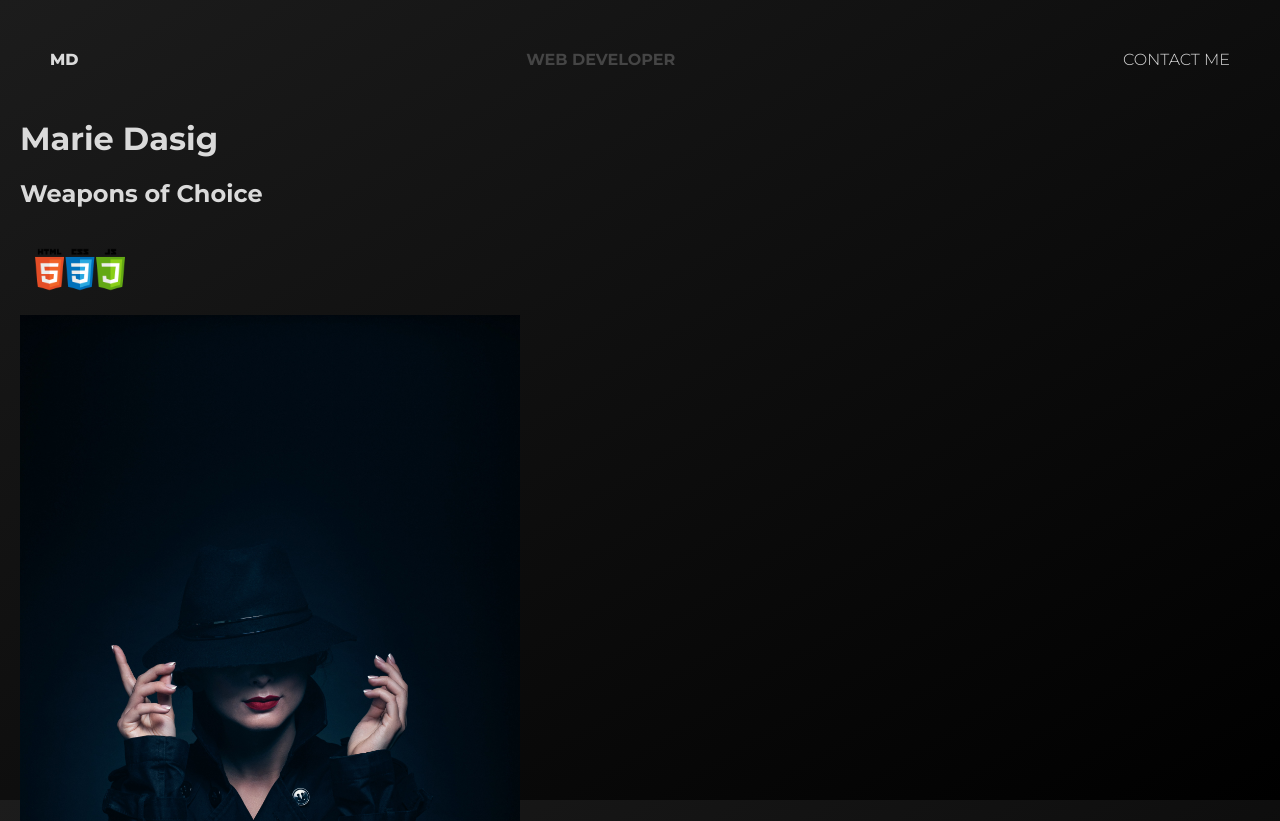
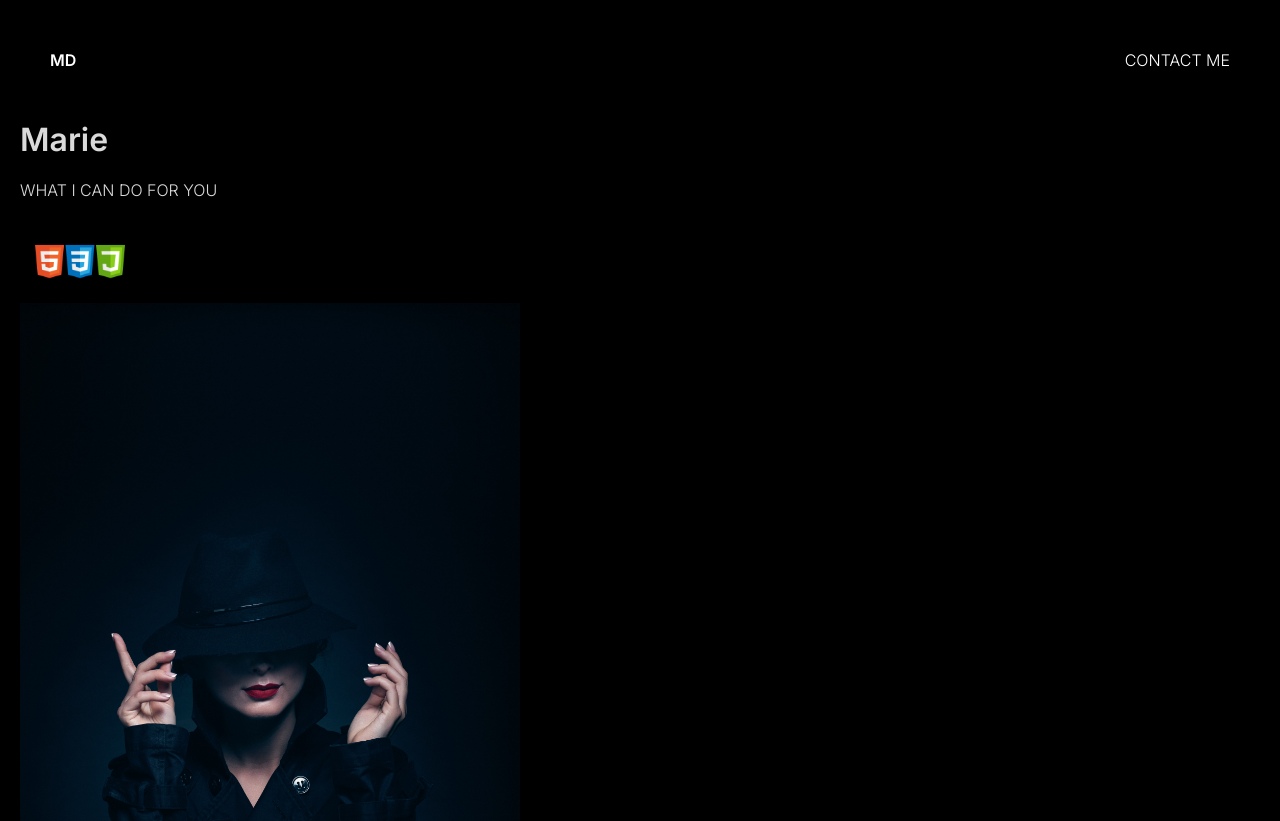
Before and after one commit to mariedasig/First-Portfolio, a plain HTML site: page diy/index.html in a window 1280 px wide. Shown: the top 821 px of the page. Drawn offline with Linux system fonts and the light colour scheme.

Commit message:
Updating Portfolio
Changed the font, background, font family and size.

```diff
--- a/diy/css/main.scss
+++ b/diy/css/main.scss
@@ -8,7 +8,7 @@
 body{
     margin: 0; // starts page off without any margin
     background: #000000;  /* fallback for old browsers */
-    background: linear-gradient(to right bottom, #1c1c1c, #000000);
+
     color: rgb(218, 218, 218);
     font-family: 'Montserrat';
     background-repeat: none;
--- a/diy/index.html
+++ b/diy/index.html
@@ -15,7 +15,7 @@
             <!-- contains nav and logo -->
             <header>
                 <a href="#" class="logo">MD</a>
-                <a href="#" class="title">WEB DEVELOPER</a>
+
 
                 <!-- create a list for nav items -->
                 <nav>
@@ -26,10 +26,9 @@
             </header>
 
         <div class="hero-content">
-            <h1>Marie Dasig</h1>
-
+            <h1>Marie</h1>
             <div class="languages">
-                <h2>Weapons of Choice</h2>
+                <p>WHAT I CAN DO FOR YOU</p>
                 <img src="images/29488525-f55a69d0-84da-11e7-8a39-5476f663b5eb.png" alt="HTML and CSS Icon" class="html-css">
             </div>
             <div class="avatar">
```
Also changed, not shown: diy/css/main.css.
